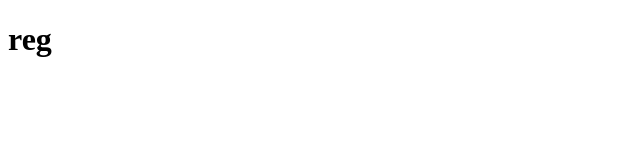
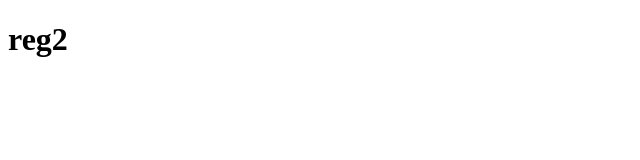
Before and after one commit to poppy-001/Study01, a plain HTML site: page text.html in a window 1280 px wide. Shown: the full height of the page, 0-640 px from the left. Drawn offline with Linux system fonts and the light colour scheme.

Commit message:
提交reg

```diff
--- a/text.html
+++ b/text.html
@@ -9,7 +9,7 @@
 </head>
 
 <body>
-    <h1>reg</h1>
+    <h1>reg2</h1>
 </body>
 
 </html>
```
